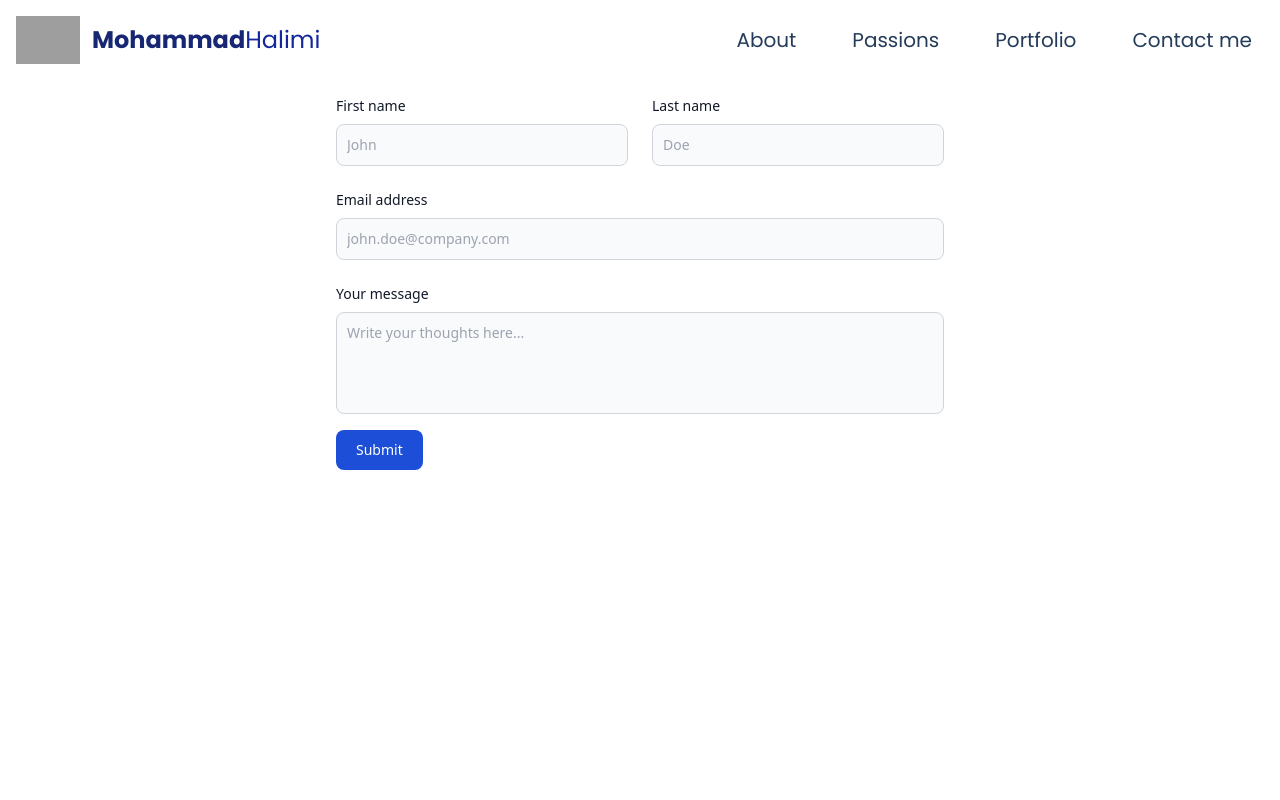
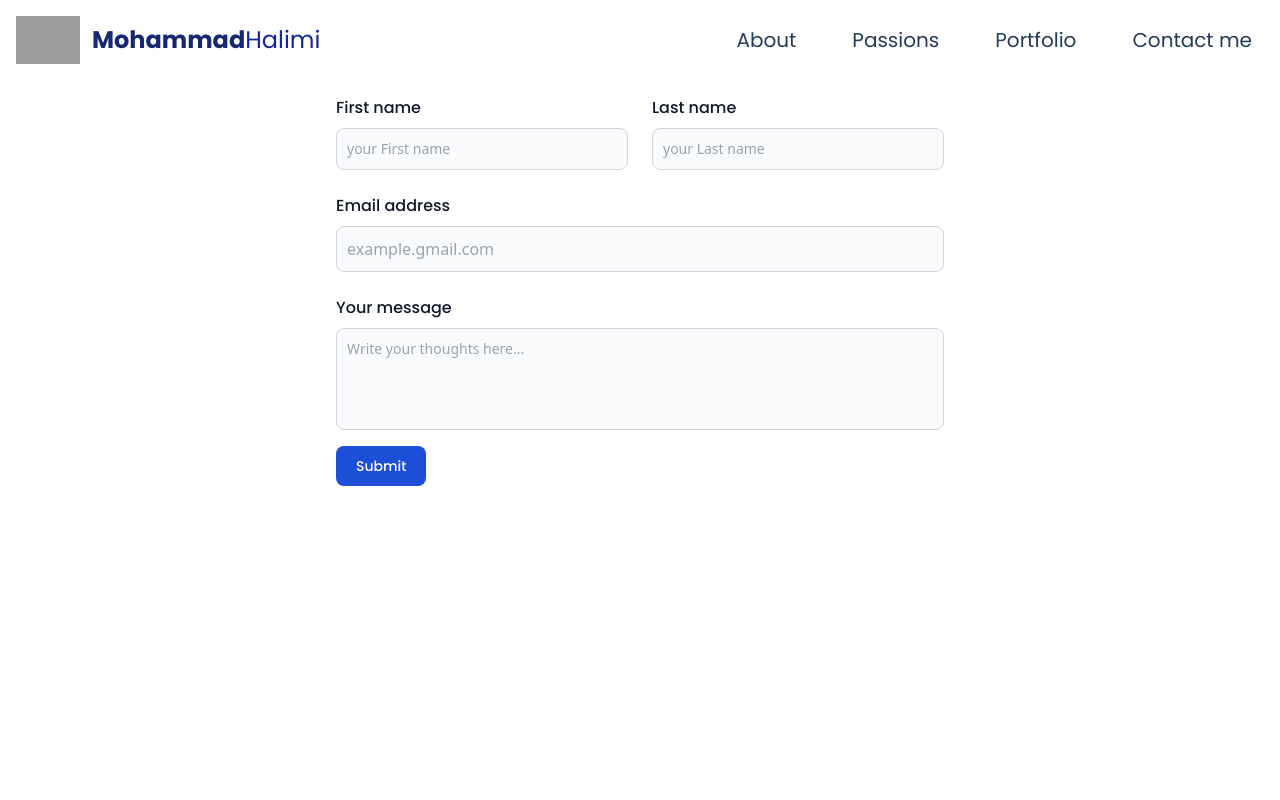
Before and after one commit to mohammadhalimi/personal_website, a React (Create React App) app: page /email in a window 1280 px wide. Shown: the top 800 px of the page. Built offline with nearby package versions, Linux system fonts and the light colour scheme; grey boxes are pictures that could not be loaded.

Commit message:
text-sm md:text-base

```diff
--- a/src/Component/Contact.jsx
+++ b/src/Component/Contact.jsx
@@ -3,6 +3,7 @@ import mypic2 from '../image/Instagram.png'
 import mypic3 from '../image/Email.png'
 import mypic4 from '../image/telegram.png'
 import { Outlet, Link } from "react-router-dom";
+
 export const Contact = () => {
     const info =[
         {
--- a/src/Component/Email.jsx
+++ b/src/Component/Email.jsx
@@ -1,46 +1,76 @@
 import { Navbar } from './Navbar'
 import { Footer } from './Footer'
+import { useState } from "react";
+
 export const Email = () =>{
+    const [ firstName , SetfirstName ] = useState('');
+    const [ lastName , SetlastName ] = useState('');
+    const [ email , Setemail ] = useState('');
+    const [ text , Settext ] = useState('');
+    const [ submit , Setsubmit ] = useState(false);
+    const firstAndlast = [{
+        title:'First name',
+        placeholder:'your First name',
+        value:firstName,
+        handleChange: (e) => {
+            SetfirstName(e.target.value)
+        }
+    },{
+        title:'Last name',
+        placeholder:'your Last name',
+        value:lastName,
+        handleChange: (e) => {
+            SetlastName(e.target.value)
+        }
+    }]
+    const emailAndText ={
+        email:'Email address',
+        message:'Your message',
+        placeholder1:'example.gmail.com',
+        placeholder2:'Write your thoughts here...',
+        handleChange1: (e) => {
+            Setemail(e.target.value)
+        },
+        handleChange2: (e) => {
+            Settext(e.target.value)
+        },
+        sub:'Submit',
+        comment:'Thank you for your message, I will read it'
+    }
+    const handleSubmit = (e) =>{
+        e.preventDefault()
+        Setsubmit(true)
+    }
+
     return(
         <>
             <Navbar />
-            <div className='container md:w-1/2 w-full min-h-screen items-center justify-between mx-auto p-4'>
+            <div className='container lg:w-1/2 w-full min-h-screen items-center justify-between mx-auto p-4'>
                 <form>
                     <div className="grid gap-6 mb-6 md:grid-cols-2">
-                        <div>
-                            <label htmlFor="first_name"
-                                   className="block mb-2 text-sm font-medium text-gray-900 dark:text-white">First
-                                name</label>
-                            <input type="text" id="first_name"
-                                   className="bg-gray-50 border border-gray-300 text-gray-900 text-sm rounded-lg focus:ring-blue-500 focus:border-blue-500 block w-full p-2.5 dark:bg-gray-700 dark:border-gray-600 dark:placeholder-gray-400 dark:text-white dark:focus:ring-blue-500 dark:focus:border-blue-500"
-                                   placeholder="John" required/>
-                        </div>
-                        <div>
-                            <label htmlFor="last_name"
-                                   className="block mb-2 text-sm font-medium text-gray-900 dark:text-white">Last
-                                name</label>
-                            <input type="text" id="last_name"
-                                   className="bg-gray-50 border border-gray-300 text-gray-900 text-sm rounded-lg focus:ring-blue-500 focus:border-blue-500 block w-full p-2.5 dark:bg-gray-700 dark:border-gray-600 dark:placeholder-gray-400 dark:text-white dark:focus:ring-blue-500 dark:focus:border-blue-500"
-                                   placeholder="Doe" required/>
-                        </div>
+                        {firstAndlast.map((ti)=>(
+                            <div>
+                                <label htmlFor="first_name"
+                                       className="block mb-2 text-sm md:text-base font-primaryMedium text-gray-900">{ti.title}</label>
+                                <input type="text" value={ti.value} onChange={ti.handleChange}
+                                       className="bg-gray-50 border border-gray-300 text-gray-900 text-sm rounded-lg focus:ring-blue-500 focus:border-blue-500 block w-full p-2.5"
+                                       placeholder={ti.placeholder} required/>
+                            </div>
+                        ))}
                     </div>
                     <div className="mb-6">
-                        <label htmlFor="email" className="block mb-2 text-sm font-medium text-gray-900 dark:text-white">Email
-                            address</label>
-                        <input type="email" id="email"
-                               className="bg-gray-50 border border-gray-300 text-gray-900 text-sm rounded-lg focus:ring-blue-500 focus:border-blue-500 block w-full p-2.5 dark:bg-gray-700 dark:border-gray-600 dark:placeholder-gray-400 dark:text-white dark:focus:ring-blue-500 dark:focus:border-blue-500"
-                               placeholder="john.doe@company.com" required/>
+                        <label htmlFor="email" className="block mb-2 text-sm md:text-base font-primaryMedium text-gray-900">{emailAndText.email}</label>
+                        <input type="email" onChange={emailAndText.handleChange1}
+                               className="bg-gray-50 border border-gray-300 text-gray-900 text-sm md:text-base rounded-lg focus:ring-blue-500 focus:border-blue-500 block w-full p-2.5"
+                               placeholder={emailAndText.placeholder1} required/>
                     </div>
+                    <label htmlFor="message" className="block mb-2 text-sm md:text-base font-primaryMedium text-gray-900">{emailAndText.message}</label>
+                    <textarea rows="4" onChange={emailAndText.handleChange2}
+                              className="block p-2.5 w-full text-sm text-gray-900 bg-gray-50 rounded-lg border border-gray-300 focus:ring-blue-500 focus:border-blue-500 resize-none"
+                              placeholder={emailAndText.placeholder2}></textarea>
 
-                    <label htmlFor="message" className="block mb-2 text-sm font-medium text-gray-900 dark:text-white">Your
-                        message</label>
-                    <textarea id="message" rows="4"
-                              className="block p-2.5 w-full text-sm text-gray-900 bg-gray-50 rounded-lg border border-gray-300 focus:ring-blue-500 focus:border-blue-500 resize-none"
-                              placeholder="Write your thoughts here..."></textarea>
-
-                    <button type="submit"
-                            className="text-white bg-blue-700 hover:bg-blue-800 focus:ring-4 focus:outline-none focus:ring-blue-300 font-medium rounded-lg text-sm w-full sm:w-auto px-5 py-2.5 text-center mt-4">Submit
-                    </button>
+                    <button disabled={text.length === 0} onClick={handleSubmit} type="submit" className="text-white bg-blue-700 hover:bg-blue-800 focus:ring-4 focus:outline-none focus:ring-blue-300 font-primaryMedium rounded-lg text-sm w-full sm:w-auto px-5 py-2.5 text-center mt-4">{emailAndText.sub}</button>
+                    {submit && <p className='text-green-700 font-primarySemibold mt-4 md:text-lg text-base'>{emailAndText.comment}</p>}
                 </form>
             </div>
             <Footer />
--- a/src/Component/Navbar.jsx
+++ b/src/Component/Navbar.jsx
@@ -42,7 +42,7 @@ return(
                       {link.map((ti) => (
                           <li key={ti.id}>
                               <a href="#"
-                                 className="block text-xl py-2 text-color1 hover:bg-color2 hover:text-white px-3 bg-orange-500 rounded md:bg-transparent p-2 rounded-lg"
+                                 className="block text-xl py-2 text-color1 hover:bg-color2 hover:text-white px-3 rounded p-2 rounded-lg"
                                  aria-current="page">{ti.title}</a>
                           </li>
                       ))}
--- a/tailwind.config.js
+++ b/tailwind.config.js
@@ -8,7 +8,8 @@ module.exports = {
         'color2': '#608AF5',
         'color3': '#082032',
         'color4': '#172774',
-        'color5': '#14279B'
+        'color5': '#14279B',
+        'color6': '#2765fe'
       },
       fontFamily: {
         primaryRegular:['Regular'],
```
